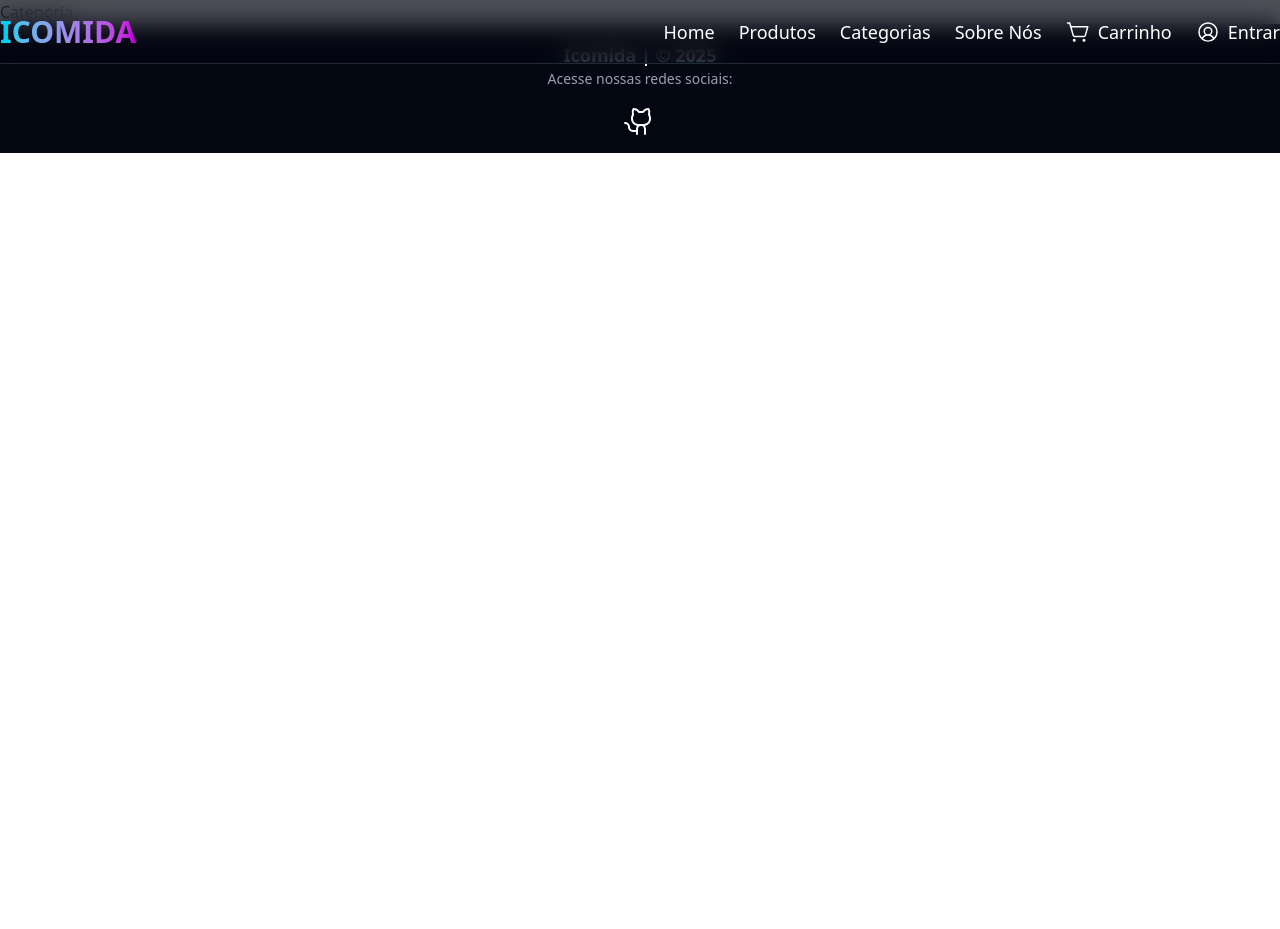
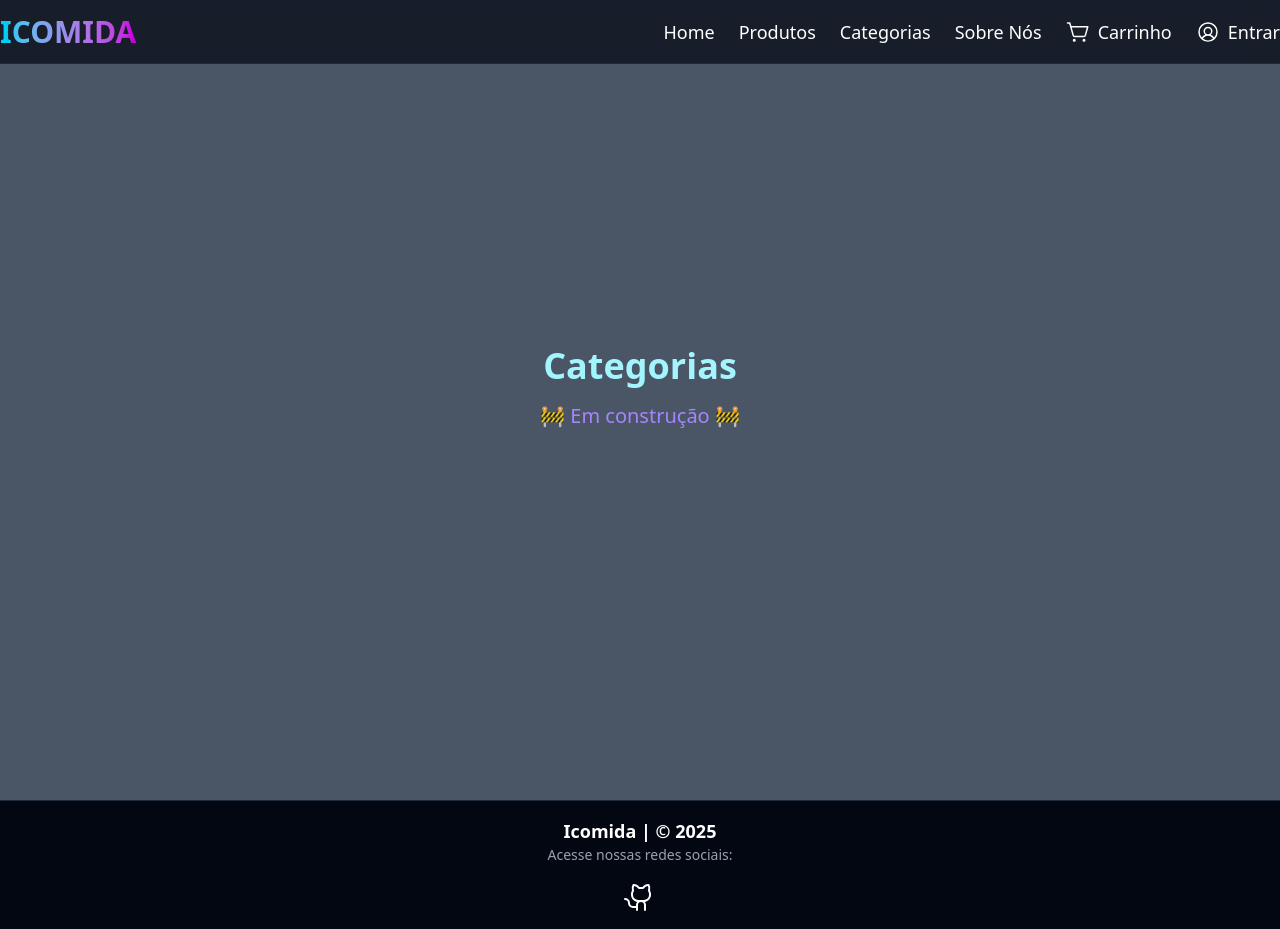
Before and after one commit to Grupo-1-JS07/iComida-Frontend, a React (Vite) app: page /categorias in a window 1280 px wide. Before the commit the page ends 800 px from the top, so only its background shows below. Built offline with nearby package versions, Linux system fonts and the light colour scheme.

Commit message:
feat: :sparkles: Categoria em construcao

```diff
--- a/src/components/pages/Categoria.tsx
+++ b/src/components/pages/Categoria.tsx
@@ -1,8 +1,10 @@
 
 function Categoria() {
   return (
-    <div>Categoria</div>
-  )
+     <div className="flex flex-col items-center justify-center min-h-screen bg-gray-600  00 text-center p-4">
+      <h1 className="text-4xl font-bold text-cyan-200 mb-4">Categorias</h1>
+      <p className="text-xl text-violet-400 mb-6">🚧 Em construção 🚧</p>
+      </div>
+  );
 }
-
 export default Categoria
```
